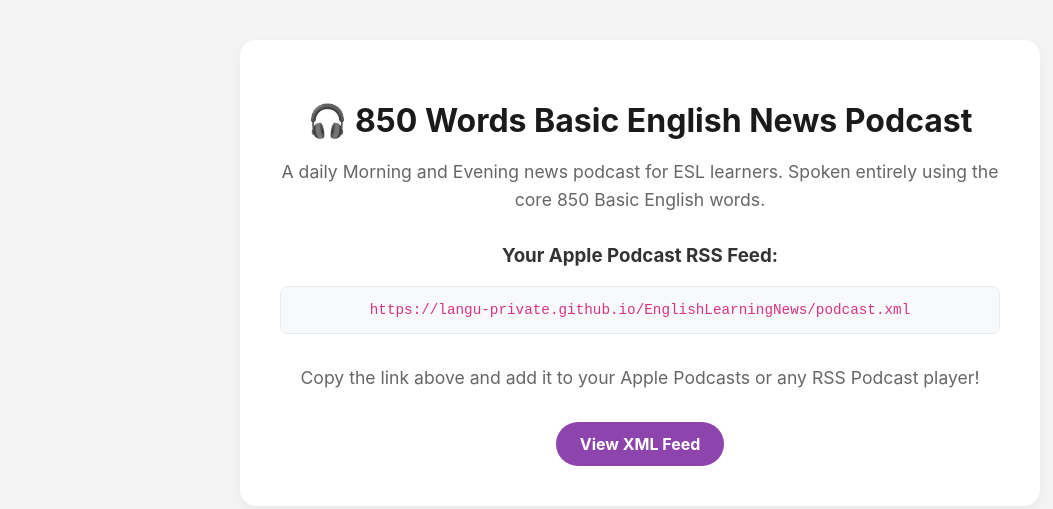
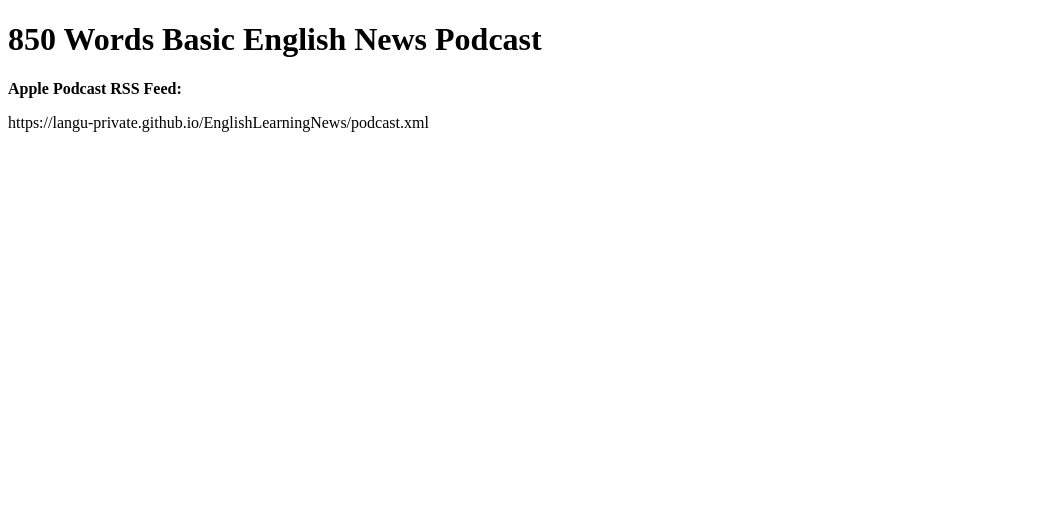
Before and after one commit to langu-private/EnglishLearningNews, a plain HTML site: page index.html in a window 1280 px wide. Shown: the whole page, without its empty margins (0-1053 px from the left). Drawn offline with Linux system fonts and the light colour scheme.

Commit message:
Simplify index.html to show only essential RSS link

```diff
--- a/index.html
+++ b/index.html
@@ -2,72 +2,11 @@
 <html lang="en">
 <head>
     <meta charset="UTF-8">
-    <meta name="viewport" content="width=device-width, initial-scale=1.0">
     <title>850 Words Basic English News Podcast</title>
-    <style>
-        body {
-            font-family: -apple-system, BlinkMacSystemFont, "Segoe UI", Roboto, Helvetica, Arial, sans-serif;
-            background-color: #f4f4f5;
-            color: #333;
-            max-width: 800px;
-            margin: 0 auto;
-            padding: 40px 20px;
-            text-align: center;
-        }
-        .container {
-            background: white;
-            padding: 40px;
-            border-radius: 16px;
-            box-shadow: 0 4px 12px rgba(0,0,0,0.05);
-        }
-        h1 {
-            color: #1a1a1a;
-            margin-bottom: 10px;
-        }
-        p {
-            font-size: 1.1em;
-            line-height: 1.6;
-            color: #666;
-            margin-bottom: 30px;
-        }
-        .rss-box {
-            background: #f8f9fa;
-            border: 1px solid #e9ecef;
-            padding: 15px;
-            border-radius: 8px;
-            word-break: break-all;
-            font-family: monospace;
-            font-size: 1.1em;
-            color: #d63384;
-            margin-bottom: 30px;
-        }
-        .btn {
-            display: inline-block;
-            background: #8e44ad;
-            color: white;
-            text-decoration: none;
-            padding: 12px 24px;
-            border-radius: 30px;
-            font-weight: bold;
-            transition: background 0.2s;
-        }
-        .btn:hover {
-            background: #732d91;
-        }
-    </style>
 </head>
 <body>
-    <div class="container">
-        <h1>🎧 850 Words Basic English News Podcast</h1>
-        <p>A daily Morning and Evening news podcast for ESL learners. Spoken entirely using the core 850 Basic English words.</p>
-
-        <h3>Your Apple Podcast RSS Feed:</h3>
-        <div class="rss-box">
-            https://langu-private.github.io/EnglishLearningNews/podcast.xml
-        </div>
-
-        <p>Copy the link above and add it to your Apple Podcasts or any RSS Podcast player!</p>
-        <a href="podcast.xml" class="btn">View XML Feed</a>
-    </div>
+    <h1>850 Words Basic English News Podcast</h1>
+    <p><strong>Apple Podcast RSS Feed:</strong></p>
+    <p>https://langu-private.github.io/EnglishLearningNews/podcast.xml</p>
 </body>
 </html>
```
